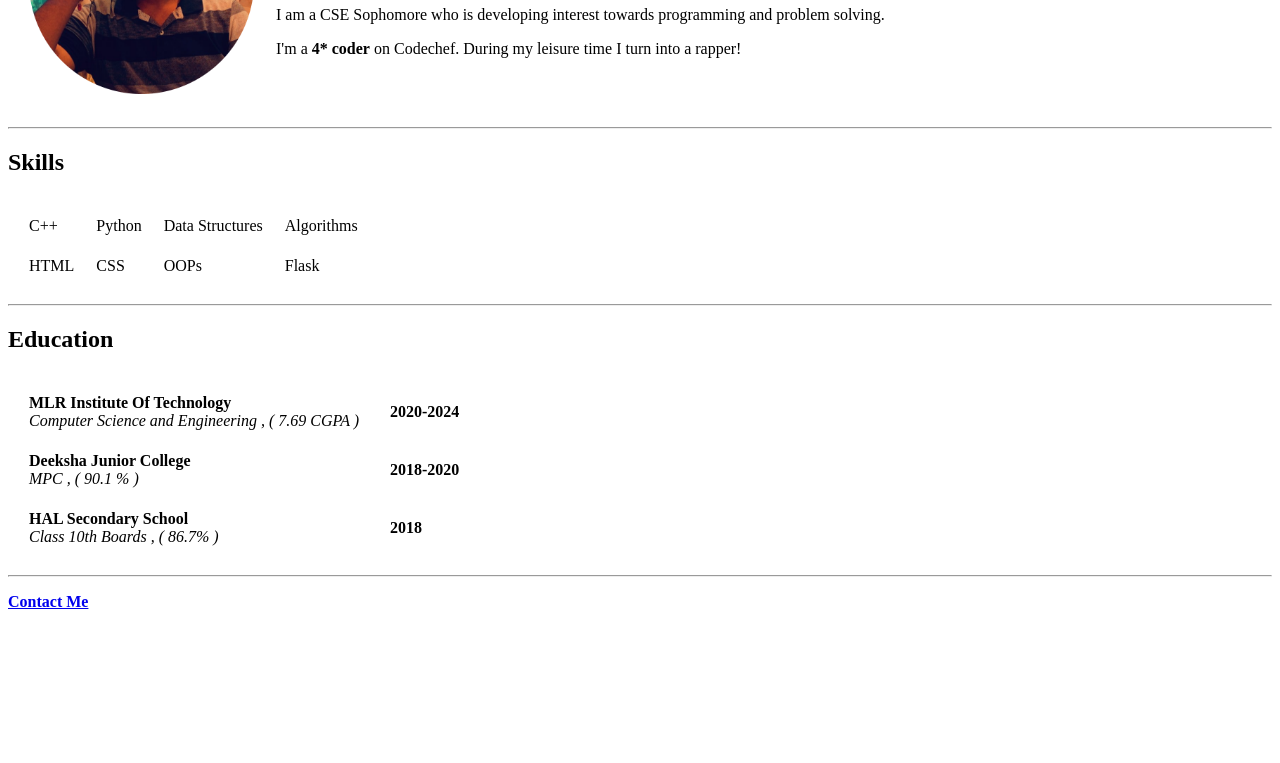
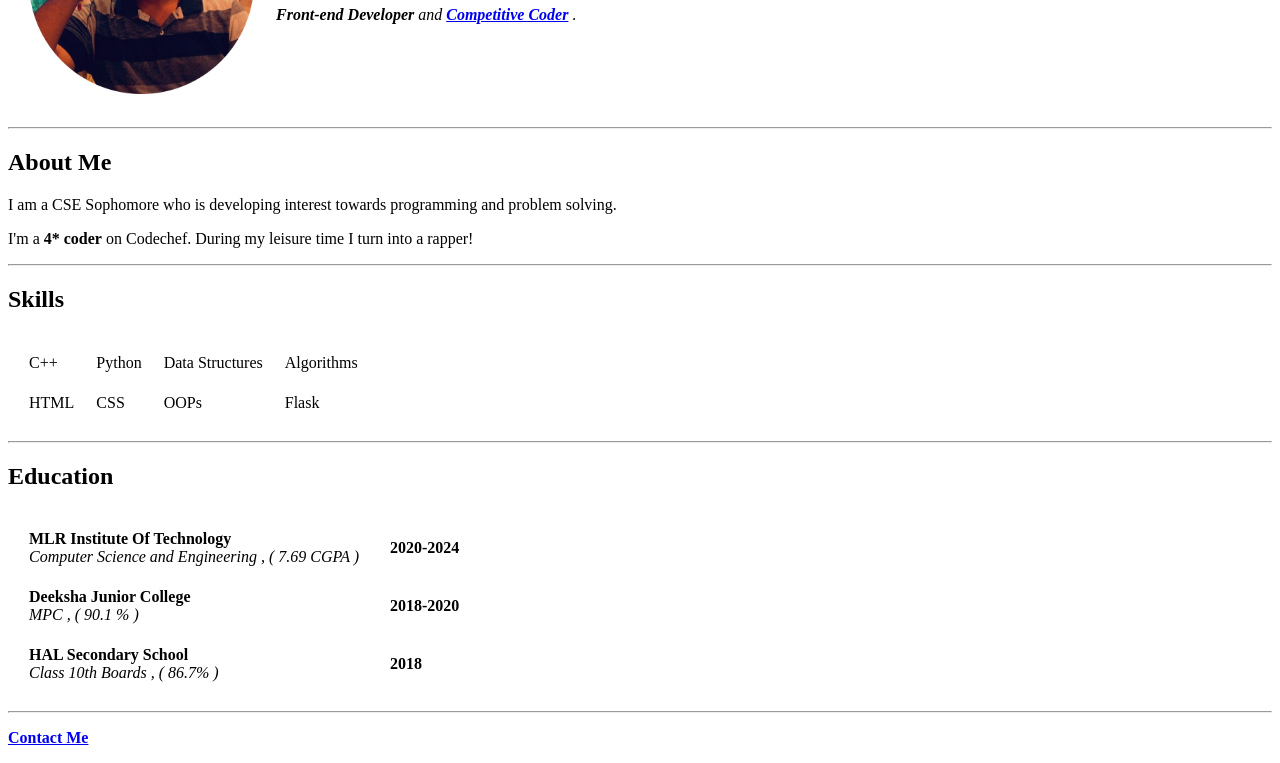
Before and after one commit to souravkumardubey/CV, a plain HTML site: page index.html in a window 1280 px wide. Shown: the part 160-923 px from the top of the page. Before the commit the page ends 800 px from the top, so only its background shows below. Drawn offline with Linux system fonts and the light colour scheme.

Commit message:
Update index.html

```diff
--- a/index.html
+++ b/index.html
@@ -29,11 +29,14 @@
       <td>
         <h1>Sourav Kumar Dubey</h1>
         <p><em> <strong>Front-end Developer</strong> and  <strong> <a href="./cp.html" target="_blank">Competitive Coder</a> </strong>.</em></p>
-          <p>I am a CSE Sophomore who is developing interest towards programming and problem solving.  </p>
-          <p> I'm a <strong>4* coder</strong> on Codechef. During my leisure time I turn into a rapper! </p>
+
       </td>
     </tr>
   </table>
+  <hr>
+  <h2>About Me</h2>
+       <p>I am a CSE Sophomore who is developing interest towards programming and problem solving.  </p>
+        <p> I'm a <strong>4* coder</strong> on Codechef. During my leisure time I turn into a rapper! </p>
 
   <hr>
   <h2>Skills</h2>
```
